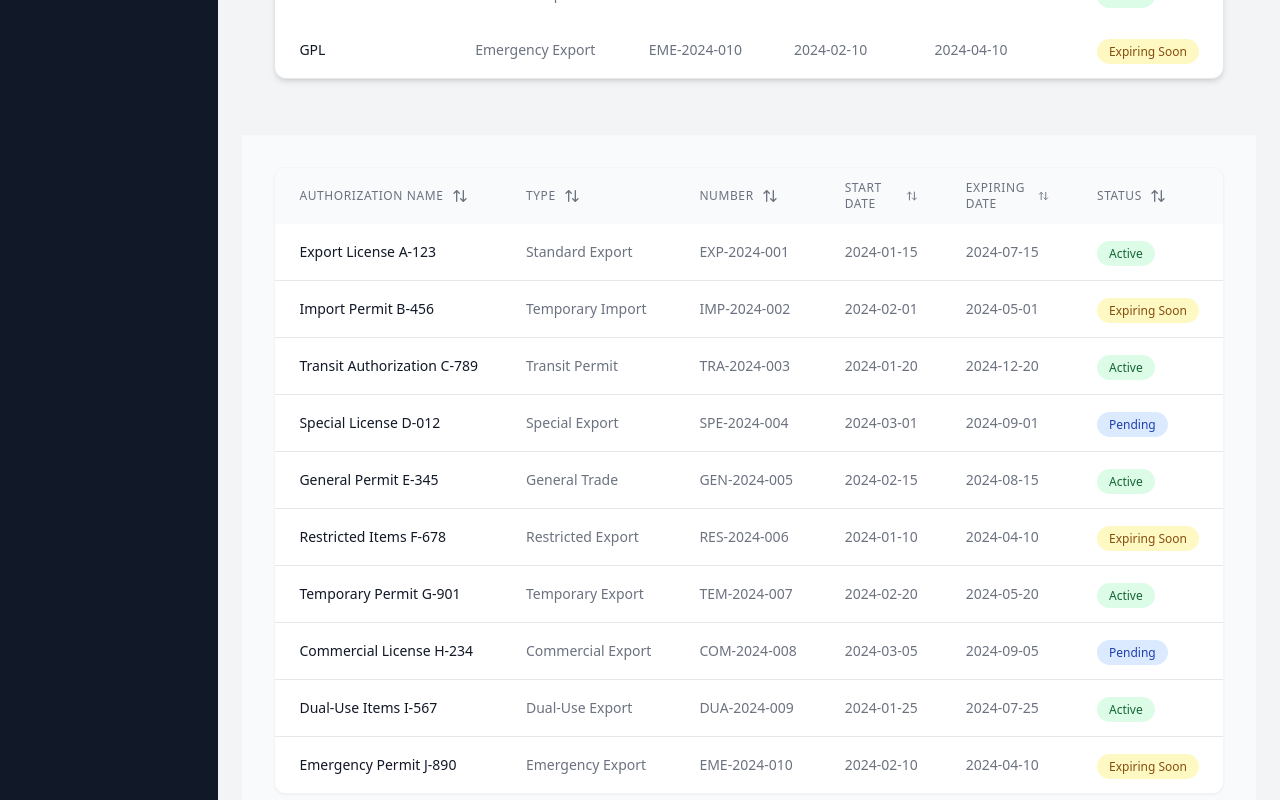
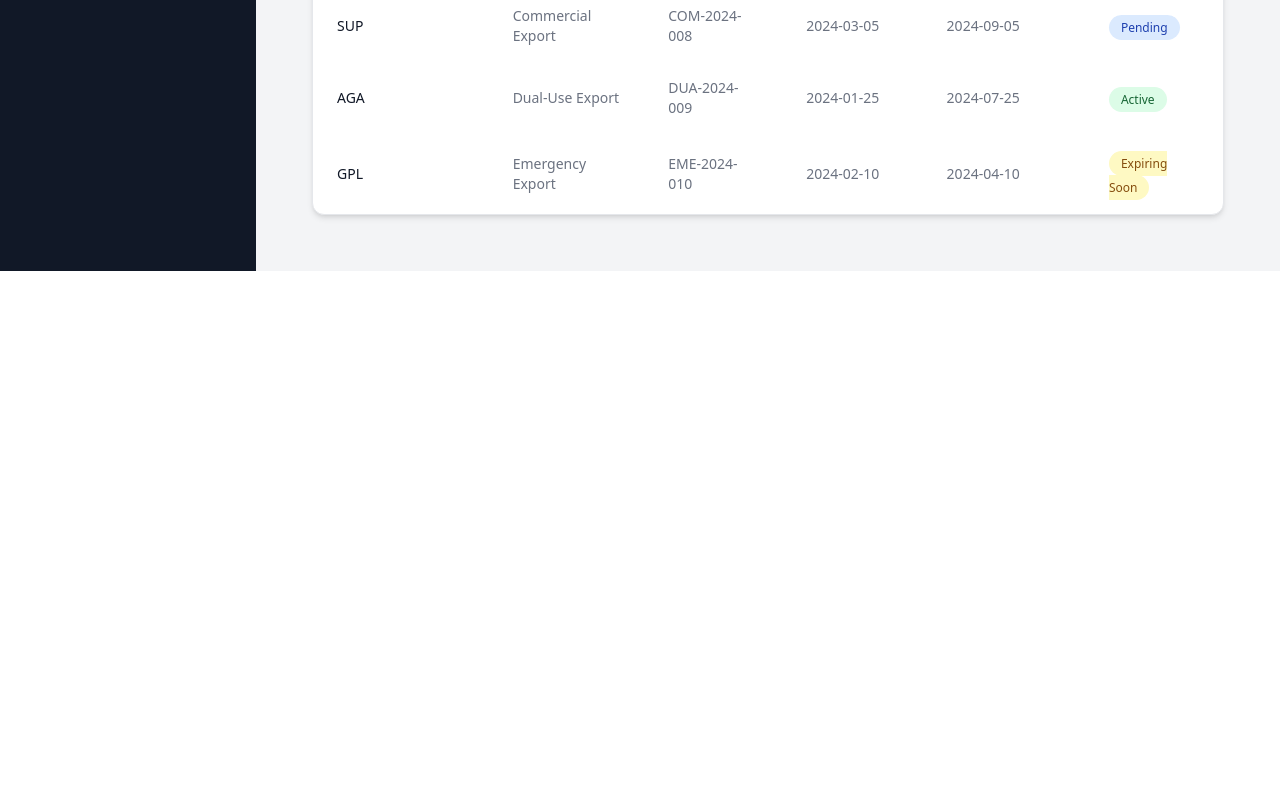
Before and after one commit to yashcrest/trade-control, a Next.js app: page /authorization in a window 1280 px wide. Shown: the part 1000-1800 px from the top of the page. After the commit the page ends 1271 px from the top, so only its background shows below. Built offline with nearby package versions, Linux system fonts and the light colour scheme; no server answers.

Commit message:
refactor: comment out Test component in Authorization page

```diff
--- a/src/app/(dashboard)/authorization/page.tsx
+++ b/src/app/(dashboard)/authorization/page.tsx
@@ -5,7 +5,7 @@ const Authorization = () => {
     <div className="space-y-6">
       <CardSection />
       <LicenseTable />
-      <Test />
+      {/* <Test /> */}
     </div>
   )
 }
```
